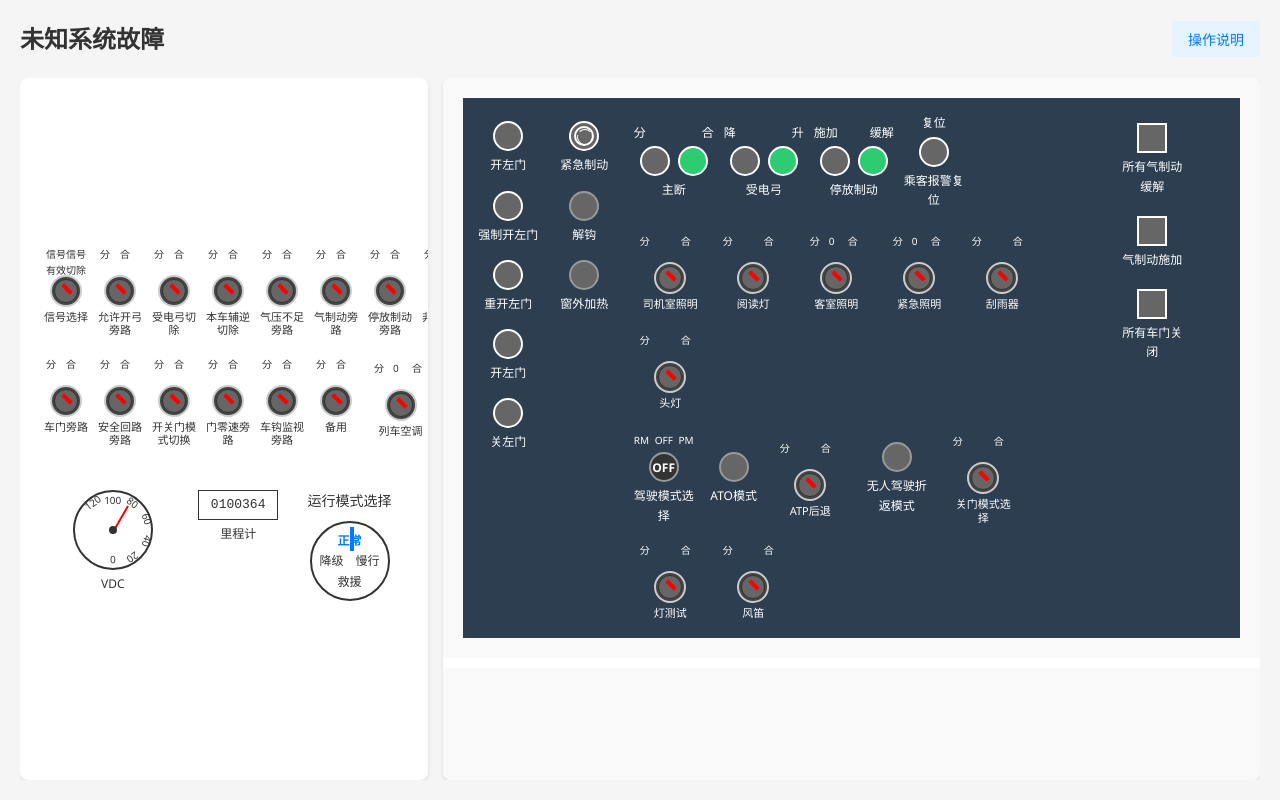
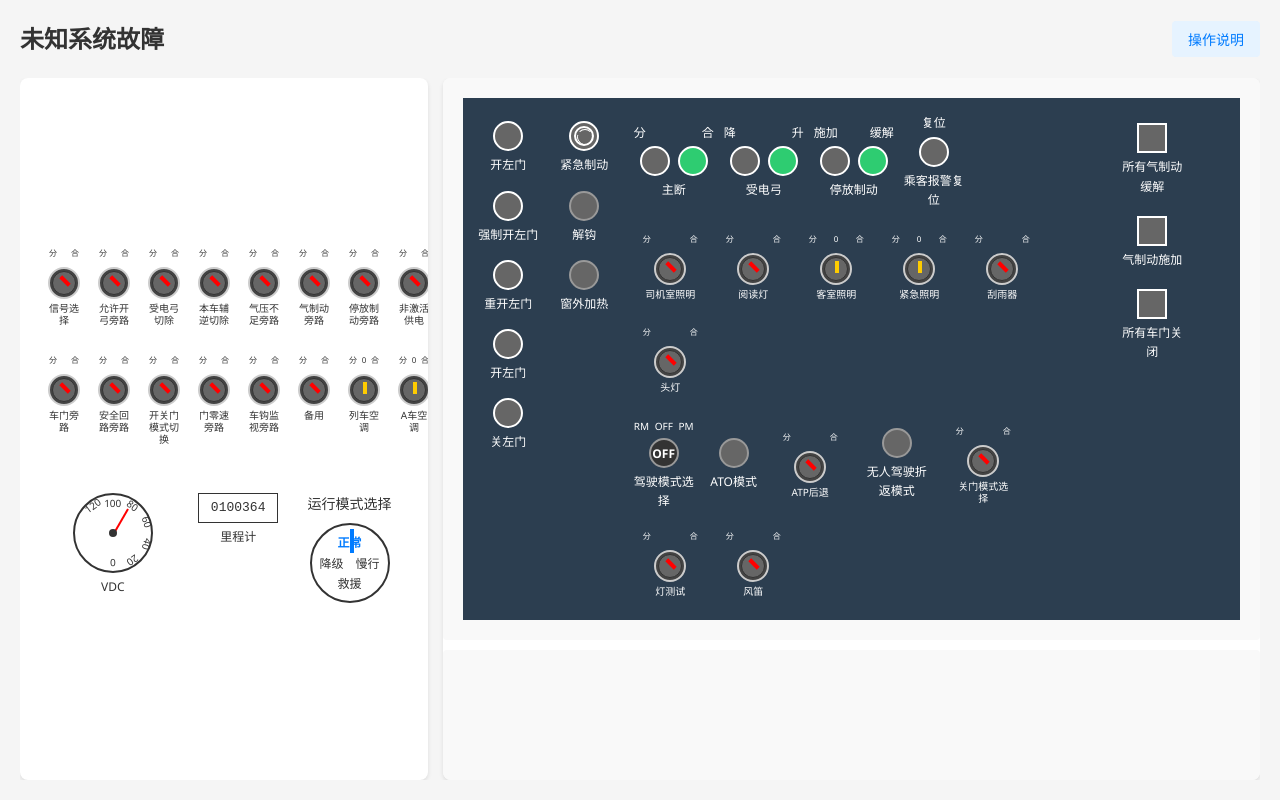
Before and after one commit to Xiao-huochai/track, a React (Create React App) app: page /scene in a window 1280 px wide. Built offline with nearby package versions, Linux system fonts and the light colour scheme.

Commit message:
组件合并SplitCombineKnob丢弃

```diff
--- a/src/components/Knob/SplitCombineKnob.css
+++ /dev/null
@@ -1,89 +0,0 @@
-.split-combine-knob {
-  display: flex;
-  flex-direction: column;
-  align-items: center;
-  margin: 4px;
-  width: 65px;
-  /* padding: 4px; */
-}
-
-/* “分”“合”标签容器 */
-.knob-state-labels {
-  display: flex;
-  justify-content: space-between;
-  width: 100%;
-  margin-bottom: 4px;
-}
-
-.label-left,
-.label-right {
-  font-size: 10px;
-  width: 20px;
-  height: 25px;
-}
-
-.label-left {
-  margin-left: 2px;
-}
-.label-right {
-  margin-right: 2px;
-}
-
-/* 外层灰色圆环 */
-.knob-outer-ring {
-  width: 32px;
-  height: 32px;
-  border-radius: 50%;
-  border: 2px solid #ccc;
-  display: flex;
-  align-items: center;
-  justify-content: center;
-  background-color: #444; /* 深色背景 */
-}
-
-.knob-indicator {
-  width: 24px;
-  height: 24px;
-  border-radius: 50%;
-  border: 1px solid #333;
-  display: flex;
-  align-items: center;
-  justify-content: center;
-  position: relative;
-  cursor: pointer;
-  background-color: #666; /* 旋钮主体颜色 */
-}
-
-/* 分状态：红色箭头 */
-.knob-indicator.分::after {
-  content: "";
-  position: absolute;
-  width: 4px;
-  height: 12px;
-  background-color: #f00;
-  transform: rotate(-45deg);
-  top: 3px;
-  left: 10px;
-}
-
-/* 合状态：绿色箭头 */
-.knob-indicator.合::after {
-  content: "";
-  position: absolute;
-  width: 4px;
-  height: 12px;
-  background-color: #0f0;
-  transform: rotate(45deg);
-  top: 3px;
-  left: 10px;
-}
-
-.knob-label {
-  font-size: 11px;
-  margin-top: 3px;
-  text-align: center;
-  white-space: normal;
-  word-break: break-all;
-  line-height: 1.2;
-  max-width: 60px;
-}
--- a/src/components/Knob/SplitCombineKnob.jsx
+++ /dev/null
@@ -1,31 +0,0 @@
-import { useState } from "react";
-import "./SplitCombineKnob.css";
-
-const SplitCombineKnob = ({ label }) => {
-  const [state, setState] = useState("分"); // 初始状态为“分”
-
-  const toggleState = () => {
-    setState((prev) => (prev === "分" ? "合" : "分"));
-  };
-
-  return (
-    <div className="split-combine-knob" onClick={toggleState}>
-      {/* 新增“分”“合”标签容器 */}
-      <div className="knob-state-labels">
-        <span className="label-left">
-          {label === "信号选择" ? "信号有效" : "分"}
-        </span>
-        <span className="label-right">
-          {label === "信号选择" ? "信号切除" : "合"}
-        </span>
-      </div>
-      {/* 外层圆环容器 */}
-      <div className="knob-outer-ring">
-        <div className={`knob-indicator ${state}`}></div>
-      </div>
-      <div className="knob-label">{label}</div>
-    </div>
-  );
-};
-
-export default SplitCombineKnob;
--- a/src/components/Knob/SplitZeroCombineKnob.css
+++ b/src/components/Knob/SplitZeroCombineKnob.css
@@ -13,24 +13,16 @@
   justify-content: space-between;
   width: 100%;
   margin-bottom: 4px;
+  position: relative;
+  height: 16px; /* 固定高度防止布局跳动 */
 }
 
 .label-left,
 .label-middle,
 .label-right {
-  font-size: 10px;
-  width: 20px;
-  height: 25px;
-}
-
-.label-left {
-  margin-left: 2px;
-}
-.label-middle {
-  margin: 0 4px;
-}
-.label-right {
-  margin-right: 2px;
+  font-size: 8px; /* 字体调小 */
+  width: 10px;
+  text-align: center; /* 文字居中对齐 */
 }
 
 /* 外层圆环 */
@@ -58,8 +50,8 @@
   background-color: #666;
 }
 
-/* 分状态：红色左箭头 */
-.knob-indicator.分::after {
+/* 左状态：红色左箭头 */
+.knob-indicator.left::after {
   content: "";
   position: absolute;
   width: 4px;
@@ -70,8 +62,8 @@
   left: 10px;
 }
 
-/* 0状态：黄色竖箭头（指向0） */
-.knob-indicator.zero::after {
+/* 中间状态：黄色竖箭头 */
+.knob-indicator.middle::after {
   content: "";
   position: absolute;
   width: 4px;
@@ -81,8 +73,8 @@
   left: 10px;
 }
 
-/* 合状态：绿色右箭头 */
-.knob-indicator.合::after {
+/* 右状态：绿色右箭头 */
+.knob-indicator.right::after {
   content: "";
   position: absolute;
   width: 4px;
@@ -94,7 +86,7 @@
 }
 
 .knob-label {
-  font-size: 11px;
+  font-size: 10px; /* 底部标签字体调小 */
   margin-top: 3px;
   text-align: center;
   white-space: normal;
--- a/src/components/Knob/SplitZeroCombineKnob.jsx
+++ b/src/components/Knob/SplitZeroCombineKnob.jsx
@@ -1,29 +1,89 @@
 import { useState } from "react";
 import "./SplitZeroCombineKnob.css";
 
-const SplitZeroCombineKnob = ({ label }) => {
-  const [state, setState] = useState("分"); // 初始状态为“分”
+const SplitZeroCombineKnob = ({ label, options }) => {
+  // 验证输入参数，确保是2或3个选项
+  if (
+    !options ||
+    !Array.isArray(options) ||
+    options.length < 2 ||
+    options.length > 3
+  ) {
+    console.warn("options必须是包含2或3个元素的数组，使用默认值");
+    options = ["分", "0", "合"]; // 默认值
+  }
 
+  // 根据选项数量设置初始状态索引
+  const initialStateIndex = options.length === 2 ? 0 : 1;
+  const [stateIndex, setStateIndex] = useState(initialStateIndex);
+
+  // 切换状态的处理函数
   const toggleState = () => {
-    if (state === "分") setState("zero");
-    else if (state === "zero") setState("合");
-    else setState("分");
+    // 两个选项时直接在0和1之间切换（红<->绿）
+    if (options.length === 2) {
+      setStateIndex((prev) => (prev === 0 ? 2 : 0));
+    } else {
+      // 三个选项时循环切换
+      setStateIndex((prev) => (prev + 1) % 3);
+    }
+  };
+
+  // 获取当前状态对应的类名
+  const getStateClass = () => {
+    const classes = ["left", "middle", "right"];
+    return classes[stateIndex];
   };
 
   return (
     <div className="split-zero-combine-knob" onClick={toggleState}>
-      {/* 新增分0合状态标签 */}
+      {/* 动态状态标签 */}
       <div className="knob-state-labels">
-        <span className="label-left">分</span>
-        <span className="label-middle">0</span>
-        <span className="label-right">合</span>
+        <span className="label-left">{options[0]}</span>
+        {options.length === 3 && (
+          <span className="label-middle">{options[1]}</span>
+        )}
+        <span className="label-right">{options[options.length - 1]}</span>
       </div>
-      <div className={`knob-outer-ring`}>
-        <div className={`knob-indicator ${state}`}></div>
+
+      {/* 旋钮主体 */}
+      <div className="knob-outer-ring">
+        <div className={`knob-indicator ${getStateClass()}`}></div>
       </div>
+
+      {/* 底部标签 */}
       <div className="knob-label">{label}</div>
     </div>
   );
 };
 
 export default SplitZeroCombineKnob;
+
+// 预览示例组件
+export const KnobPreview = () => {
+  return (
+    <div
+      style={{
+        display: "flex",
+        gap: "20px",
+        padding: "20px",
+        backgroundColor: "#f5f5f5",
+        flexWrap: "wrap",
+      }}
+    >
+      <div style={{ textAlign: "center" }}>
+        <h4>3个选项示例</h4>
+        <SplitZeroCombineKnob label="三相电流" options={["分", "0", "合"]} />
+      </div>
+
+      <div style={{ textAlign: "center" }}>
+        <h4>2个选项示例</h4>
+        <SplitZeroCombineKnob label="电压选择" options={["交流", "直流"]} />
+      </div>
+
+      <div style={{ textAlign: "center" }}>
+        <h4>模式控制</h4>
+        <SplitZeroCombineKnob label="运行模式" options={["手动", "自动"]} />
+      </div>
+    </div>
+  );
+};
--- a/src/pages/SceneDetail/index.jsx
+++ b/src/pages/SceneDetail/index.jsx
@@ -1,7 +1,6 @@
 import { useLocation } from "react-router-dom";
 import SceneDetailLayout from "./SceneDetailLayout";
 import "./SceneDetail.css";
-import SplitCombineKnob from "../../components/Knob/SplitCombineKnob";
 import SplitZeroCombineKnob from "../../components/Knob/SplitZeroCombineKnob";
 import Voltmeter from "../../components/Instruments/Voltmeter";
 import OdometerPlaceholder from "../../components/Instruments/OdometerPlaceholder";
@@ -15,6 +14,7 @@ import DriveModeButton from "../../components/Button/DriveModeButton";
 import AtoModeButton from "../../components/Button/AtoModeButton";
 import UnmannedButton from "../../components/Button/UnmannedButton";
 import SquareButton from "../../components/Button/SquareButton";
+
 const SceneDetail = () => {
   const location = useLocation();
 
@@ -25,7 +25,10 @@ const SceneDetail = () => {
     ? decodeURIComponent(encodedSystemName)
     : "未知系统";
 
-  // 第一行分合旋钮标签（对应图中第一行10个旋钮）
+  // 定义分合选项，供所有替换后的旋钮使用
+  const splitCombineOptions = ["分", "合"];
+
+  // 第一行旋钮标签（对应图中第一行10个旋钮）
   const row1Labels = [
     "信号选择",
     "允许开弓旁路",
@@ -57,17 +60,25 @@ const SceneDetail = () => {
       title={systemName + "故障"}
       childrenLeft={
         <div className="left-content-placeholder">
-          {/* 第一行：10个分合旋钮 */}
+          {/* 第一行：10个分合旋钮（已替换为带分合选项的分0合旋钮） */}
           <div className="knob-row">
             {row1Labels.map((label) => (
-              <SplitCombineKnob key={label} label={label} />
+              <SplitZeroCombineKnob
+                key={label}
+                label={label}
+                options={splitCombineOptions}
+              />
             ))}
           </div>
 
           {/* 第二行：6个分合 + 3个分0合旋钮 */}
           <div className="knob-row">
             {row2SplitCombineLabels.map((label) => (
-              <SplitCombineKnob key={label} label={label} />
+              <SplitZeroCombineKnob
+                key={label}
+                label={label}
+                options={splitCombineOptions}
+              />
             ))}
             {row2SplitZeroCombineLabels.map((label) => (
               <SplitZeroCombineKnob key={label} label={label} />
@@ -132,23 +143,47 @@ const SceneDetail = () => {
 
             {/* 第二行：6个旋钮 */}
             <div className="middle-row2">
-              <SplitCombineKnob label="司机室照明" />
-              <SplitCombineKnob label="阅读灯" />
+              <SplitZeroCombineKnob
+                label="司机室照明"
+                options={splitCombineOptions}
+              />
+              <SplitZeroCombineKnob
+                label="阅读灯"
+                options={splitCombineOptions}
+              />
               <SplitZeroCombineKnob label="客室照明" />
               <SplitZeroCombineKnob label="紧急照明" />
-              <SplitCombineKnob label="刮雨器" />
-              <SplitCombineKnob label="头灯" />
+              <SplitZeroCombineKnob
+                label="刮雨器"
+                options={splitCombineOptions}
+              />
+              <SplitZeroCombineKnob
+                label="头灯"
+                options={splitCombineOptions}
+              />
             </div>
 
             {/* 第三行：7个控制元素 */}
             <div className="middle-row3">
               <DriveModeButton />
               <AtoModeButton label="ATO模式" />
-              <SplitCombineKnob label="ATP后退" />
+              <SplitZeroCombineKnob
+                label="ATP后退"
+                options={splitCombineOptions}
+              />
               <UnmannedButton label="无人驾驶折返模式" />
-              <SplitCombineKnob label="关门模式选择" />
-              <SplitCombineKnob label="灯测试" />
-              <SplitCombineKnob label="风笛" />
+              <SplitZeroCombineKnob
+                label="关门模式选择"
+                options={splitCombineOptions}
+              />
+              <SplitZeroCombineKnob
+                label="灯测试"
+                options={splitCombineOptions}
+              />
+              <SplitZeroCombineKnob
+                label="风笛"
+                options={splitCombineOptions}
+              />
             </div>
           </div>
 
```
